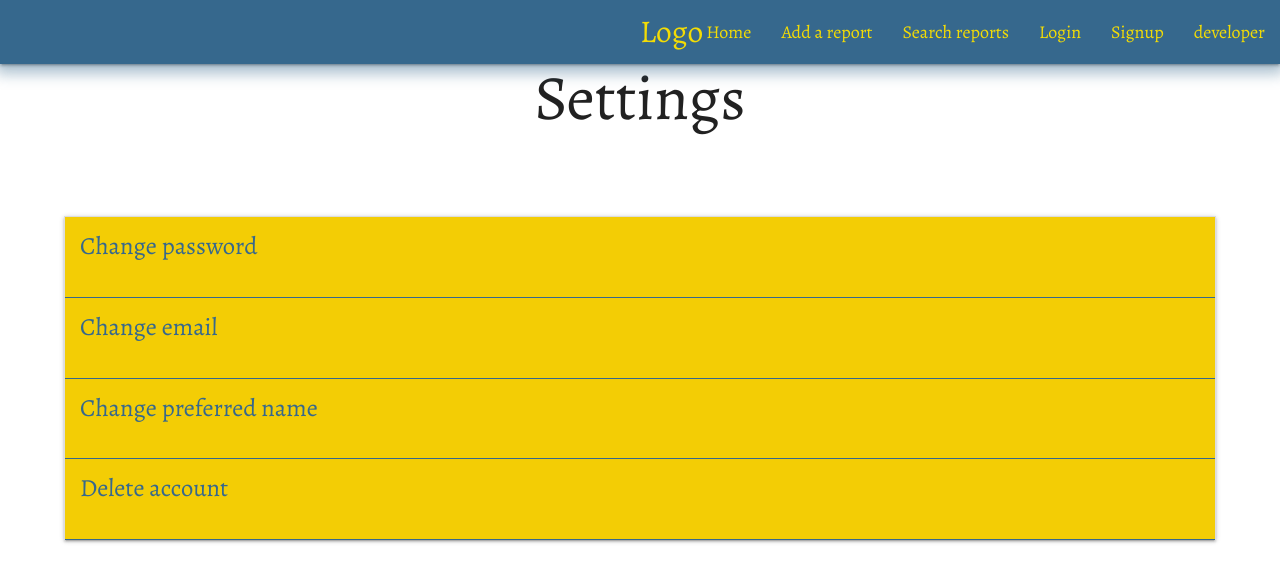
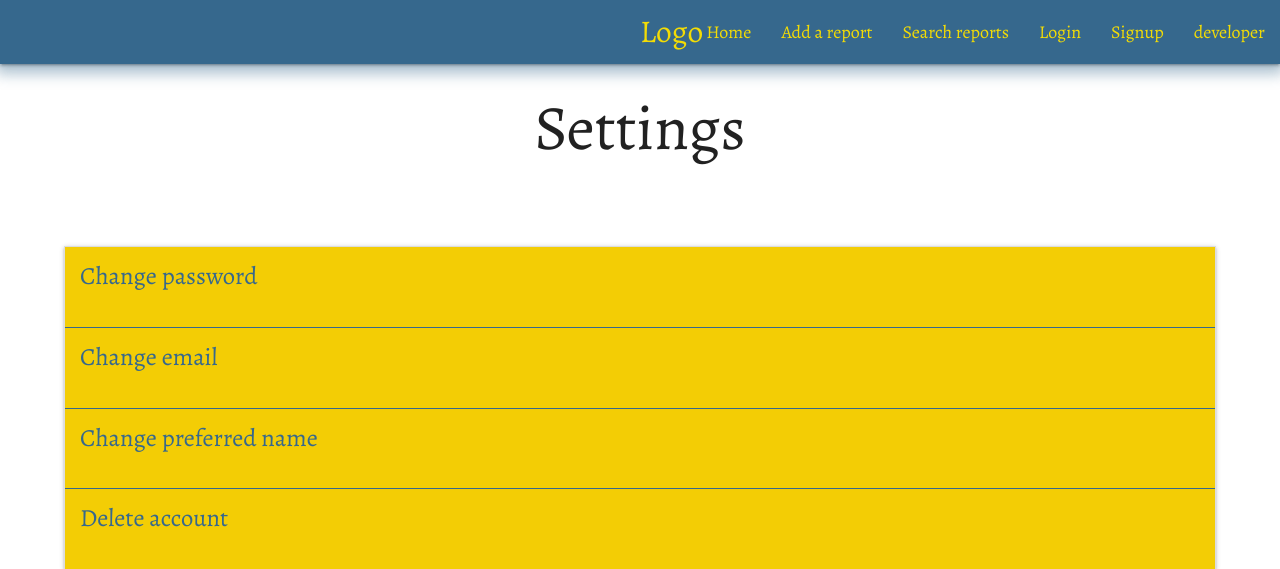
Before and after one commit to cgpalmer/ms3-project-2, a Flask app: template templates/settings.html in a window 1280 px wide. Shown: the top 569 px of the page. Run offline with Flask 2, Linux system fonts and the light colour scheme; the template is opened without the code that fills it: most values are stand-ins (such as "Sample title", 1, 10 or a date in 2020); some libraries are stand-ins or nearby versions.

Commit message:
Adding page header to settings page.

```diff
--- a/templates/settings.html
+++ b/templates/settings.html
@@ -1,6 +1,6 @@
 {% extends 'base.html'%} {% block content %}
 
-<h1>Settings</h1>
+<h1 class="page-header">Settings</h1>
 
 {% with messages = get_flashed_messages() %}
     {% if messages%}
```
